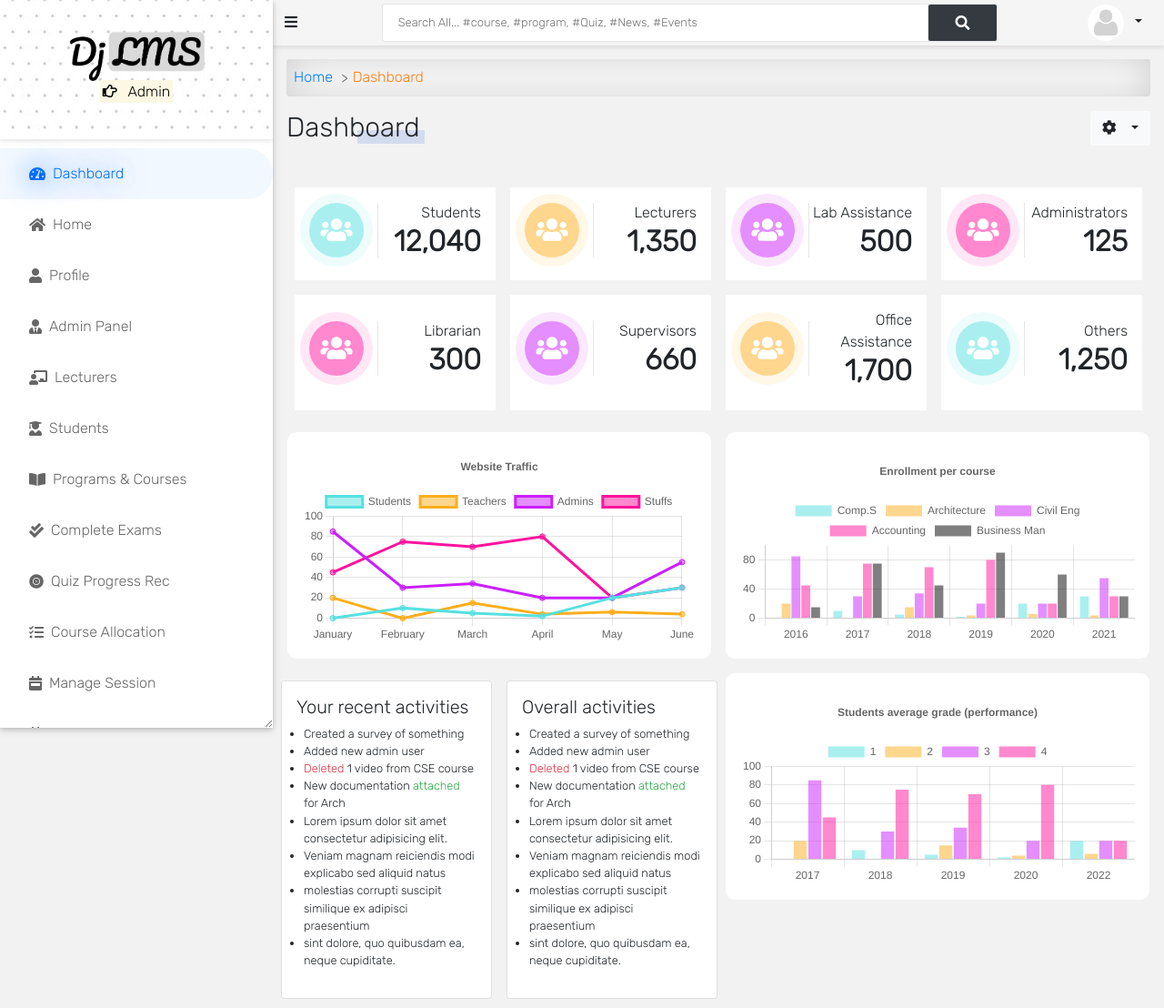
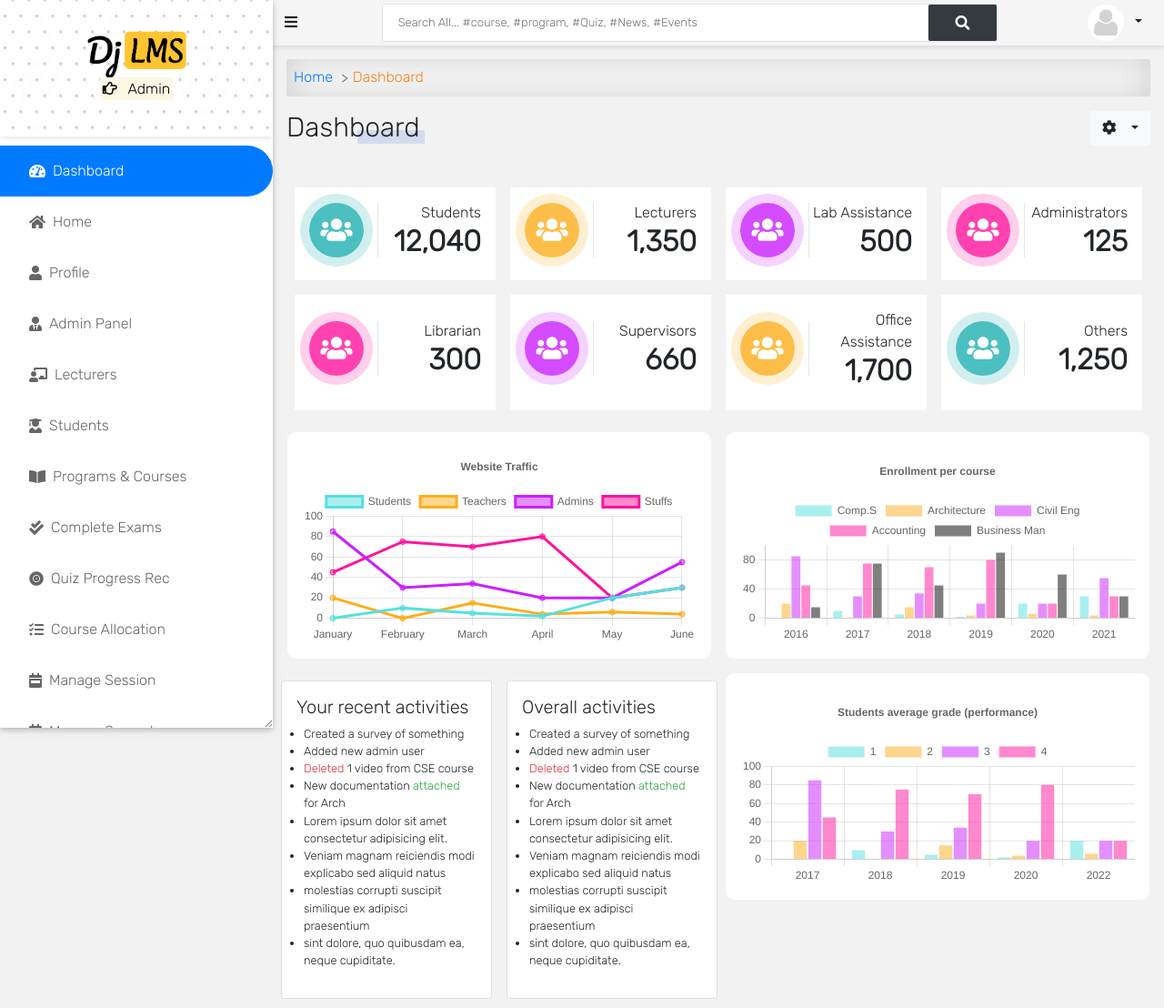
Before and after one commit to adilmohak/django-lms, a Django app: page /dashboard/ in a window 1280 px wide. Shown: the top 1108 px of the page at 91% size. Run offline with Django 3.2, Linux system fonts and the light colour scheme; the visitor is signed in with stand-in values (Sample User, id 1); parts of the project's set-up code (start-up, migrations or seed data) failed here and were passed over; some libraries are stand-ins or nearby versions.

Commit message:
Brand logo changed

```diff
--- a/static/css/style.css
+++ b/static/css/style.css
@@ -781,12 +781,11 @@ hr {
 }
 #side-nav ul li a:hover {
   color: #007bff;
-  background: rgba(0, 111, 255, 0.05);
+  background: rgba(0, 111, 255, 0.1);
 }
 #side-nav ul li.active a {
-  background: rgba(0, 111, 255, 0.05);
-  color: #006fff;
-  text-shadow: 0 0 30px #006fff;
+  background: var(--primary);
+  color: #fff;
 }
 #side-nav.toggle-active {
   box-shadow: 0px 0px 0px 0px #dbdbdb;
--- a/static/css/style.scss
+++ b/static/css/style.scss
@@ -825,14 +825,13 @@ hr {
 
         &:hover {
           color: #007bff;
-          background: rgba(0, 111, 255, 0.05);
+          background: rgba(0, 111, 255, 0.1);
         }
       }
       &.active a {
         // color: #007bff;
-        background: rgba(0, 111, 255, 0.05);
-        color: #006fff;
-        text-shadow: 0 0 30px #006fff;
+        background: var(--primary);
+        color: #fff;
       }
     }
   }
--- a/templates/app/dashboard.html
+++ b/templates/app/dashboard.html
@@ -118,26 +118,26 @@
 	}
 
 	.bg-light-aqua {
-		background-color: rgba(86, 224, 224, 0.5);
-		box-shadow: 0 0 0 10px rgba(86, 224, 224, 0.1);
+		background-color: rgba(32, 177, 177, 0.8);
+		box-shadow: 0 0 0 10px rgba(32, 177, 177, 0.2);
 		color: #fff;
 	}
 
 	.bg-light-orange {
-		background-color: rgba(253, 174, 28, 0.5);
-		box-shadow: 0 0 0 10px rgba(253, 174, 28, 0.1);
+		background-color: rgba(253, 174, 28, 0.8);
+		box-shadow: 0 0 0 10px rgba(253, 174, 28, 0.2);
 		color: #fff;
 	}
 
 	.bg-light-purple {
-		background-color: rgba(203, 31, 255, 0.5);
-		box-shadow: 0 0 0 10px rgba(203, 31, 255, 0.1);
+		background-color: rgba(203, 31, 255, 0.8);
+		box-shadow: 0 0 0 10px rgba(203, 31, 255, 0.2);
 		color: #fff;
 	}
 
 	.bg-light-red {
-		background-color: rgba(255, 19, 157, 0.5);
-		box-shadow: 0 0 0 10px rgba(255, 19, 157, 0.1);
+		background-color: rgba(255, 19, 157, 0.8);
+		box-shadow: 0 0 0 10px rgba(255, 19, 157, 0.2);
 		color: #fff;
 	}
 
--- a/templates/aside.html
+++ b/templates/aside.html
@@ -15,7 +15,9 @@
 					<i class="fas fa-times"></i>
 				</div>
 			</div>
-			<img src="{% static 'img/logo.png' %}" width="150px" alt="Logo Django LMS">
+			<a href="/">
+				<img src="{% static 'img/dj-lms.png' %}" width="110px" alt="Logo Django LMS">
+			</a>
 			<p class="text-orange">
 				<mark>
 					<i class="far fa-hand-point-right"></i>
```
Also changed, not shown: static/img/brand-white.png (renamed from static/img/logo.png), static/img/dj-lms.png (added), static/img/favicon.png, 1 other file.
